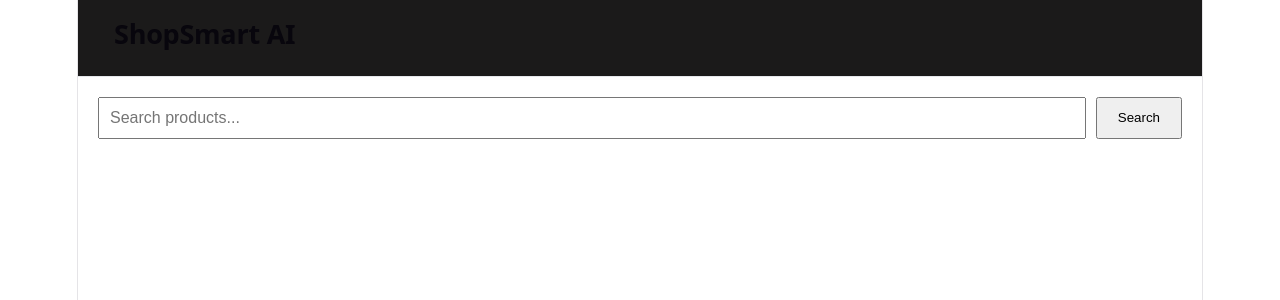
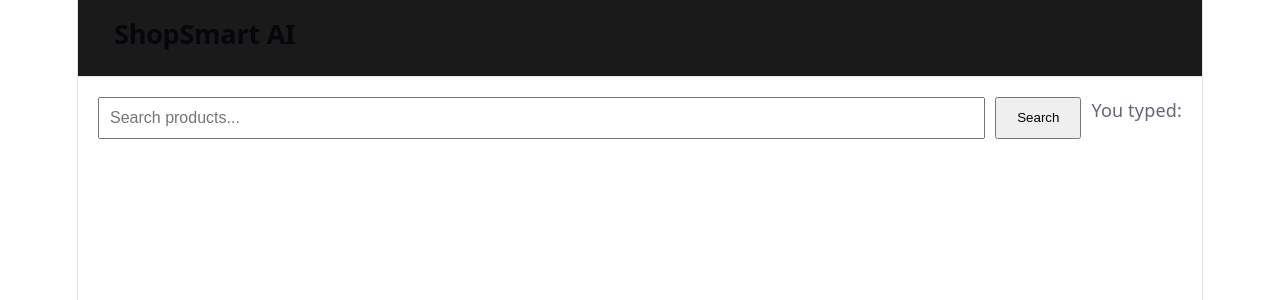
Before and after one commit to devsoham19/shopsmart-ai, a React app in the folder frontend/: page / in a window 1280 px wide. Shown: the top 300 px of the page. Built offline with nearby package versions, Linux system fonts and the light colour scheme; the HTML template or start-up script is replaced by a standard one.

Commit message:
Add useState to SearchBar

```diff
--- a/frontend/src/components/SearchBar/SearchBar.jsx
+++ b/frontend/src/components/SearchBar/SearchBar.jsx
@@ -1,14 +1,21 @@
+import { useState } from "react";
 import "./SearchBar.css";
 
 function SearchBar() {
+  const [searchTerm, setSearchTerm] = useState("");
+
   return (
     <div className="search-container">
       <input
         type="text"
         placeholder="Search products..."
+        value={searchTerm}
+        onChange={(e) => setSearchTerm(e.target.value)}
       />
 
       <button>Search</button>
+
+      <p>You typed: {searchTerm}</p>
     </div>
   );
 }
```
